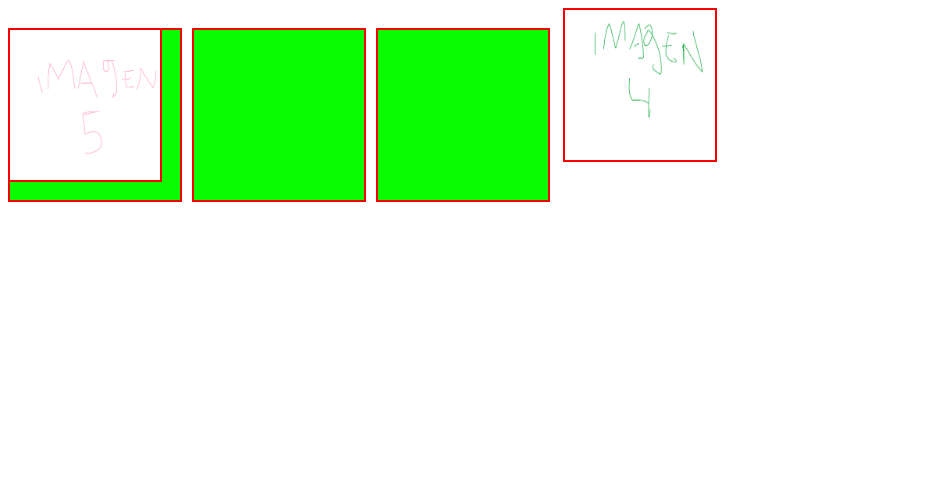
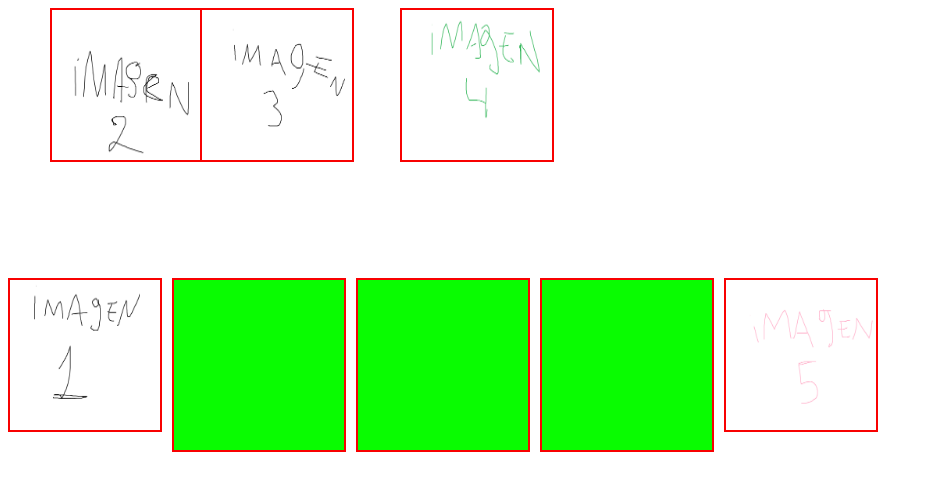
Before and after one commit to itinerario-2024/juego-vial, a plain HTML site: page index.html in a window 1280 px wide. Shown: the whole page, without its empty margins (0-933 px from the left). Drawn offline with Linux system fonts and the light colour scheme.

Commit message:
estructura visual completa

```diff
--- a/index.html
+++ b/index.html
@@ -8,24 +8,24 @@
 <body>
     <div class="container">
         <div class="options">
-            <div class="draggable" id="img_02">
+            <div class="draggable" id="img_02" style="left: 50px">
                 <img class="img" src="./img/2.png">
             </div>
-            <div class="draggable" id="img_03">
+            <div class="draggable" id="img_03" style="left: 200px;">
                 <img class="img" src="./img/3.png">
             </div>
-            <div class="draggable" id="img_04">
+            <div class="draggable" id="img_04" style="left: 400px;">
                 <img class="img" src="./img/4.png">
             </div>
         </div>
         <div class="puzzle">
-            <div class="draggable" id="img_01">
+            <div class= id="img_01">
                 <img class="img" src="./img/1.png">
             </div>
             <div class="img drop-zone" id="img_02"></div>
             <div class="img drop-zone" id="img_03_drop"></div>
             <div class="img drop-zone" id="img_04"></div>
-            <div class="draggable" id="img_05">
+            <div class="img-fijas" id="img_05">
                 <img class="img" src="./img/5.png">
             </div>
         </div>
--- a/styles.css
+++ b/styles.css
@@ -6,8 +6,6 @@
 }
 .container{
     display: grid;
-    grid-template-rows: repeat(2, auto);
-    grid-template-columns: auto;
     gap: 20px;
 
 }
@@ -20,11 +18,15 @@
 .puzzle{
     display:flex;
     gap: 10px;
+    top: 250px;
     flex-direction: row;
+    position: relative;
 }
 .drop-zone{
     padding: 10px;
+    z-index: 1;
 }
 .draggable{
     position:absolute;
+    z-index: 2;
 }
```
